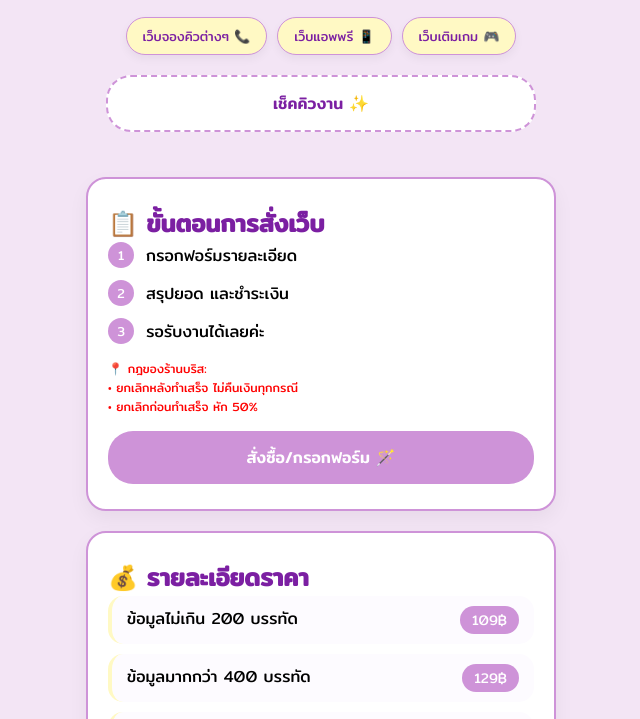
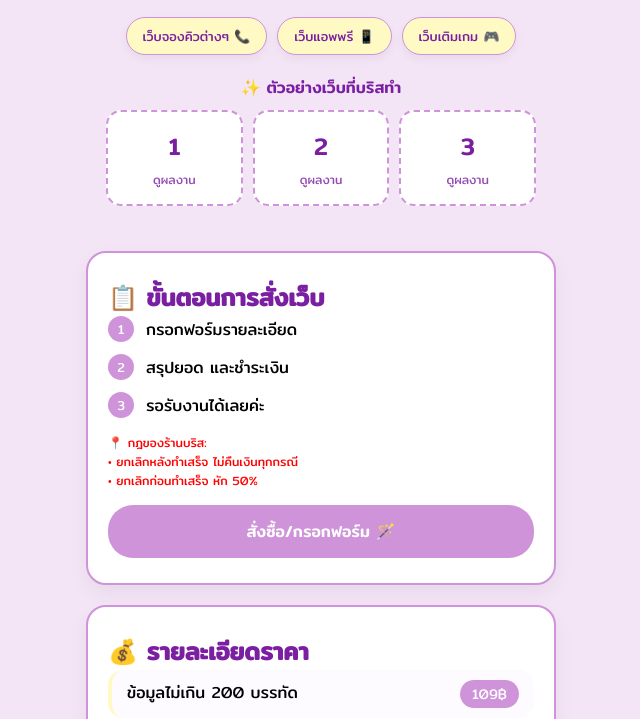
Before and after one commit to pimploykuki/brisgeline-02, a plain HTML site: page index.html in a window 1280 px wide. Shown: the part 329-1048 px from the top of the page, without its empty margins (319-959 px from the left). Drawn offline with Linux system fonts and the light colour scheme.

Commit message:
Update index.html

```diff
--- a/index.html
+++ b/index.html
@@ -72,6 +72,53 @@ font-size:13px;
 color:var(--dark);
 border: 1px solid var(--main);
 }
+
+/* --- ส่วนที่แก้ไข: สไตล์สำหรับตัวอย่างผลงาน --- */
+.portfolio-container {
+    margin-top: 15px;
+}
+
+.portfolio-title {
+    font-size: 16px;
+    margin-bottom: 10px;
+    font-weight: 500;
+}
+
+.portfolio-grid {
+    display: flex;
+    justify-content: space-between;
+    gap: 10px;
+}
+
+.portfolio-item {
+    flex: 1;
+    background: #FFFFFF;
+    border: 2px dashed var(--main);
+    border-radius: 15px;
+    text-decoration: none;
+    color: var(--dark);
+    display: flex;
+    flex-direction: column;
+    align-items: center;
+    padding: 15px 10px;
+    transition: background-color 0.3s ease;
+}
+
+.portfolio-item:hover {
+    background-color: var(--accent);
+}
+
+.portfolio-number {
+    font-size: 24px;
+    font-weight: 500;
+    margin-bottom: 5px;
+}
+
+.portfolio-label {
+    font-size: 12px;
+    opacity: 0.8;
+}
+/* ------------------------------------------- */
 
 .btn{
 display:block;
@@ -166,7 +213,7 @@ border:1px solid var(--main);
 <div class="section center" style="border:none;box-shadow:none;background:transparent;">
 
 <div class="logo">
-<img src="logo.jpg" alt="brisgelinerosenoir logo">
+<img src="IMG_9087.jpeg" alt="brisgelinerosenoir logo">
 </div>
 
 <h1>brisgelinerosenoir</h1>
@@ -181,9 +228,23 @@ border:1px solid var(--main);
 <div class="badge">เว็บเติมเกม 🎮</div>
 </div>
 
-<a href="https://line.me/ti/p/spUXkAegyd" class="btn btn-outline" target="_blank">
-    เช็คคิวงาน ✨
-</a>
+<div class="portfolio-container">
+    <h3 class="portfolio-title">✨ ตัวอย่างเว็บที่บริสทำ</h3>
+    <div class="portfolio-grid">
+        <a href="https://pimploykuki.github.io/brisgelinekuki/" class="portfolio-item" target="_blank">
+            <span class="portfolio-number">1</span>
+            <span class="portfolio-label">ดูผลงาน</span>
+        </a>
+        <a href="https://pimploykuki.github.io/amerii/" class="portfolio-item" target="_blank">
+            <span class="portfolio-number">2</span>
+            <span class="portfolio-label">ดูผลงาน</span>
+        </a>
+        <a href="https://pimploykuki.github.io/horoscopewithnegra/" class="portfolio-item" target="_blank">
+            <span class="portfolio-number">3</span>
+            <span class="portfolio-label">ดูผลงาน</span>
+        </a>
+    </div>
+</div>
 </div>
 
 <div class="section">
```
